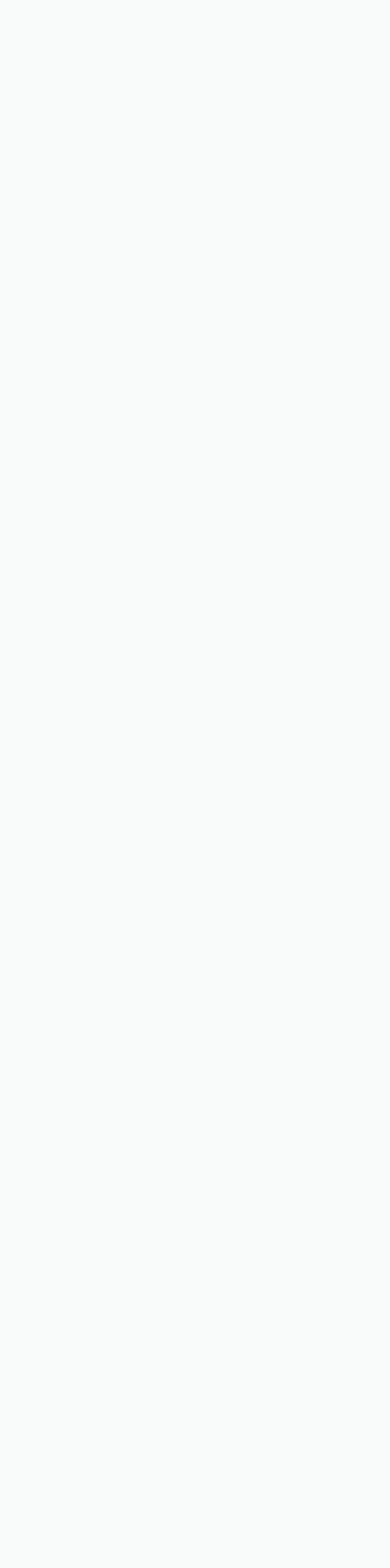
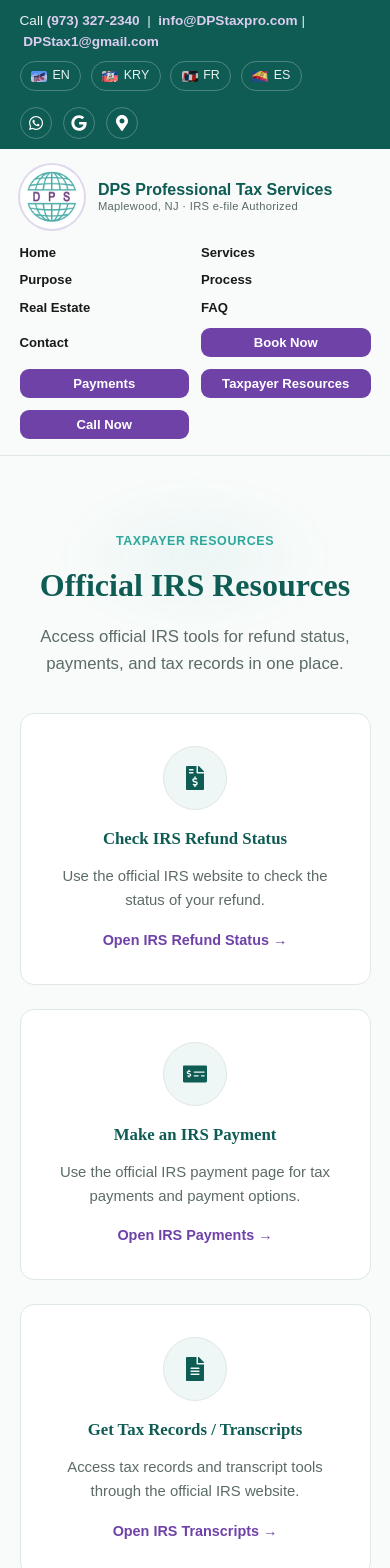
Before and after one commit to Sammy65433/DPS-FINAL-TAX-WEBSITE-, a React (Vite) app in the folder Frontend/: page /taxpayer-resources in a window 390 px wide. Before the commit this address had no page. Shown: the top 1568 px of the page. Before the commit the page ends 844 px from the top, so only its background shows below. Built offline with nearby package versions, Linux system fonts and the light colour scheme.

Commit message:
Dps Tax Deploy 111

```diff
--- a/Frontend/src/App.jsx
+++ b/Frontend/src/App.jsx
@@ -17,6 +17,7 @@
 import FAQPage from "./pages/FAQPage";
 import MomentsPage from "./pages/MomentsPage";
 import HowItWorksPage from "./pages/HowItWorksPage";
+import TaxpayerResourcesPage from "./pages/TaxpayerResourcesPage";
 
 function App() {
   return (
@@ -40,6 +41,8 @@
         <Route path="/moments" element={<MomentsPage />} />
         <Route path="/how-it-works" element={<HowItWorksPage />} />
         <Route path="/admin" element={<AdminPage />} />
+        <Route path="/taxpayer-resources" element={<TaxpayerResourcesPage />} />
+
       </Routes>
     </>
   );
--- a/Frontend/src/components/Booking.jsx
+++ b/Frontend/src/components/Booking.jsx
@@ -1,6 +1,5 @@
 import { useEffect, useState } from "react";
 import { useLocation } from "react-router-dom";
-import IRSLinksBox from "./IRSLinksBox";
 
 function generateTimeOptions(selectedDate) {
   if (!selectedDate) return [];
@@ -345,7 +344,6 @@
             </p>
           </section>
 
-          <IRSLinksBox />
 
           <textarea
             name="message"
--- a/Frontend/src/components/Header.jsx
+++ b/Frontend/src/components/Header.jsx
@@ -31,7 +31,7 @@
           <Link to="/booking#payment" className="nav-call">
             Payments
           </Link>
-          <Link to="/booking#irs-links" className="nav-call">
+          <Link to="/taxpayer-resources" className="nav-call">
             Taxpayer Resources
           </Link>
           <a href="tel:+19733272340" className="nav-call">
--- a/Frontend/src/components/Hero.jsx
+++ b/Frontend/src/components/Hero.jsx
@@ -20,14 +20,6 @@
             Book Appointment
           </Link>
 
-          <Link to="/booking#payment" className="btn btn-ghost">
-            Payment Options
-          </Link>
-
-          <Link to="/booking#irs-links" className="btn btn-ghost">
-            Taxpayer Resources
-          </Link>
-
           <a href="tel:9733272340" className="btn btn-ghost">
             Call the Office
           </a>
--- /dev/null
+++ b/Frontend/src/pages/TaxpayerResourcesPage.jsx
@@ -0,0 +1,82 @@
+import Layout from "../components/Layout";
+import { FaFileInvoiceDollar, FaMoneyCheckAlt, FaFileAlt } from "react-icons/fa";
+
+
+function TaxpayerResourcesPage() {
+    return (
+        <Layout>
+            <section className="section taxpayer-resources-page">
+                <div className="container">
+                    <div className="taxpayer-hero">
+                        <p className="eyebrow">Taxpayer Resources</p>
+                        <h1>Official IRS Resources</h1>
+                        <p className="section-text taxpayer-subtext">
+                            Access official IRS tools for refund status, payments, and tax
+                            records in one place.
+                        </p>
+                    </div>
+
+                    <div className="taxpayer-resource-grid">
+                        <a
+                            href="https://www.irs.gov/refunds"
+                            target="_blank"
+                            rel="noopener noreferrer"
+                            className="card taxpayer-resource-card"
+                        >
+                            <div className="taxpayer-icon-wrap">
+                                <FaFileInvoiceDollar />
+                            </div>
+                            <h3>Check IRS Refund Status</h3>
+                            <p>
+                                Use the official IRS website to check the status of your refund.
+                            </p>
+                            <span className="card-link">Open IRS Refund Status →</span>
+                        </a>
+
+                        <a
+                            href="https://www.irs.gov/payments"
+                            target="_blank"
+                            rel="noopener noreferrer"
+                            className="card taxpayer-resource-card"
+                        >
+                            <div className="taxpayer-icon-wrap">
+                                <FaMoneyCheckAlt />
+                            </div>
+                            <h3>Make an IRS Payment</h3>
+                            <p>
+                                Use the official IRS payment page for tax payments and payment
+                                options.
+                            </p>
+                            <span className="card-link">Open IRS Payments →</span>
+                        </a>
+
+                        <a
+                            href="https://www.irs.gov/individuals/get-transcript"
+                            target="_blank"
+                            rel="noopener noreferrer"
+                            className="card taxpayer-resource-card"
+                        >
+                            <div className="taxpayer-icon-wrap">
+                                <FaFileAlt />
+                            </div>
+                            <h3>Get Tax Records / Transcripts</h3>
+                            <p>
+                                Access tax records and transcript tools through the official IRS
+                                website.
+                            </p>
+                            <span className="card-link">Open IRS Transcripts →</span>
+                        </a>
+                    </div>
+
+                    <div className="taxpayer-note">
+                        <strong>Security Reminder:</strong> Always use official IRS websites
+                        for refund checks, payments, and tax records. Never share sensitive
+                        personal tax information through unsecured forms or email.
+                    </div>
+                </div>
+            </section>
+        </Layout>
+    );
+}
+
+export default TaxpayerResourcesPage;
--- a/Frontend/src/styles/components/header.css
+++ b/Frontend/src/styles/components/header.css
@@ -64,3 +64,50 @@
 nav.links a:hover {
     color: var(--accent);
 }
+
+@media (max-width: 760px) {
+    .nav {
+        flex-direction: column;
+        align-items: flex-start;
+        gap: 1rem;
+    }
+
+    .logo-wrap {
+        width: 100%;
+        align-items: center;
+        gap: 0.9rem;
+    }
+
+    .site-logo {
+        width: 64px;
+        height: 64px;
+    }
+
+    .logo-text {
+        font-size: 1rem;
+        line-height: 1.2;
+    }
+
+    .logo-text span {
+        font-size: 0.7rem;
+    }
+
+    nav.links {
+        display: grid;
+        grid-template-columns: 1fr 1fr;
+        gap: 0.75rem;
+        width: 100%;
+    }
+
+    nav.links a {
+        font-size: 0.82rem;
+        line-height: 1.2;
+    }
+
+    .nav-call {
+        text-align: center;
+        width: 100%;
+        padding: 0.6rem 0.75rem;
+        font-size: 0.78rem;
+    }
+}
--- a/Frontend/src/styles/index.css
+++ b/Frontend/src/styles/index.css
@@ -20,3 +20,4 @@
 
 @import "./pages/taxprep-page.css";
 @import "./pages/admin-page.css";
+@import "./pages/taxpayer-resources-page.css";
--- /dev/null
+++ b/Frontend/src/styles/pages/taxpayer-resources-page.css
@@ -0,0 +1,86 @@
+.taxpayer-resources-page {
+    min-height: 70vh;
+}
+
+.taxpayer-hero {
+    text-align: center;
+    max-width: 760px;
+    margin: 0 auto 2.25rem;
+}
+
+.taxpayer-resources-page h1 {
+    text-align: center;
+    color: var(--header);
+    font-size: 2.5rem;
+    margin-bottom: 0.75rem;
+}
+
+.taxpayer-subtext {
+    font-size: 1.05rem;
+    max-width: 680px;
+}
+
+.taxpayer-resource-grid {
+    display: grid;
+    grid-template-columns: repeat(auto-fit, minmax(260px, 1fr));
+    gap: 1.5rem;
+    max-width: 980px;
+    margin: 0 auto 2rem;
+}
+
+.taxpayer-resource-card {
+    text-align: center;
+    min-height: 280px;
+    display: flex;
+    flex-direction: column;
+    align-items: center;
+    justify-content: flex-start;
+    padding: 2rem 1.5rem;
+}
+
+.taxpayer-resource-card h3 {
+    margin-bottom: 0.75rem;
+}
+
+.taxpayer-resource-card p {
+    margin-bottom: 1rem;
+}
+
+.taxpayer-resource-card .card-link {
+    margin-top: auto;
+}
+
+.taxpayer-icon-wrap {
+    width: 64px;
+    height: 64px;
+    border-radius: 50%;
+    background: #eef7f5;
+    color: var(--header);
+    display: flex;
+    align-items: center;
+    justify-content: center;
+    font-size: 1.5rem;
+    margin-bottom: 1rem;
+    border: 1px solid var(--line);
+}
+
+.taxpayer-note {
+    max-width: 900px;
+    margin: 0 auto;
+    background: #fffaf0;
+    border: 1px solid #ead9a4;
+    color: #6d5615;
+    padding: 1rem 1.2rem;
+    border-radius: 14px;
+    line-height: 1.6;
+}
+
+@media (max-width: 760px) {
+    .taxpayer-resources-page h1 {
+        font-size: 2rem;
+    }
+
+    .taxpayer-resource-card {
+        min-height: auto;
+    }
+}
```
